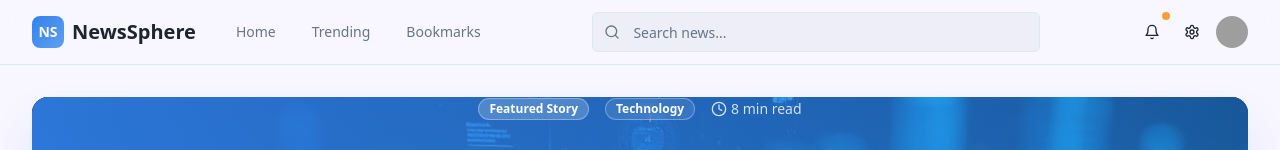
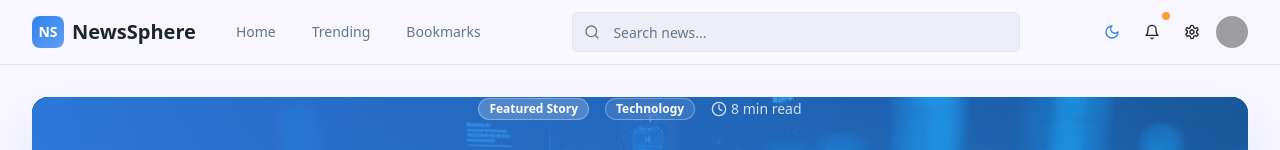
Before and after one commit to Devyansh1103/focused-news-feed, a React (Vite) app: page / in a window 1280 px wide. Shown: the top 150 px of the page. Built offline with nearby package versions, Linux system fonts and the light colour scheme; grey boxes are pictures that could not be loaded.

Commit message:
Add theme changing icon
Add an icon to allow users to change the theme of the application.

```diff
--- a/src/components/ui/header.tsx
+++ b/src/components/ui/header.tsx
@@ -1,8 +1,8 @@
-import { useState } from "react";
+import { useState, useEffect } from "react";
 import { Button } from "@/components/ui/button";
 import { Input } from "@/components/ui/input";
 import { Avatar, AvatarImage, AvatarFallback } from "@/components/ui/avatar";
-import { Search, Bell, Settings, Menu } from "lucide-react";
+import { Search, Bell, Settings, Menu, Sun, Moon } from "lucide-react";
 
 interface HeaderProps {
   onSearch?: (query: string) => void;
@@ -10,7 +10,24 @@ interface HeaderProps {
 }
 
 export function Header({ onSearch, onMenuClick }: HeaderProps) {
+  const [isDark, setIsDark] = useState(false);
   const [searchQuery, setSearchQuery] = useState("");
+
+  useEffect(() => {
+    const savedTheme = localStorage.getItem('theme');
+    const prefersDark = window.matchMedia('(prefers-color-scheme: dark)').matches;
+    const shouldBeDark = savedTheme === 'dark' || (!savedTheme && prefersDark);
+
+    setIsDark(shouldBeDark);
+    document.documentElement.classList.toggle('dark', shouldBeDark);
+  }, []);
+
+  const toggleTheme = () => {
+    const newIsDark = !isDark;
+    setIsDark(newIsDark);
+    document.documentElement.classList.toggle('dark', newIsDark);
+    localStorage.setItem('theme', newIsDark ? 'dark' : 'light');
+  };
 
   const handleSearch = (e: React.FormEvent) => {
     e.preventDefault();
@@ -71,6 +88,19 @@ export function Header({ onSearch, onMenuClick }: HeaderProps) {
 
           {/* User Actions */}
           <div className="flex items-center gap-2">
+            <Button
+              variant="ghost"
+              size="sm"
+              onClick={toggleTheme}
+              className="p-2 hover:bg-muted transition-colors"
+            >
+              {isDark ? (
+                <Sun className="h-5 w-5 text-accent transition-transform hover:rotate-12" />
+              ) : (
+                <Moon className="h-5 w-5 text-primary transition-transform hover:-rotate-12" />
+              )}
+            </Button>
+
             <Button variant="ghost" size="sm" className="relative p-2">
               <Bell className="h-5 w-5" />
               <span className="absolute -top-1 -right-1 h-3 w-3 bg-accent rounded-full border-2 border-background"></span>
```
